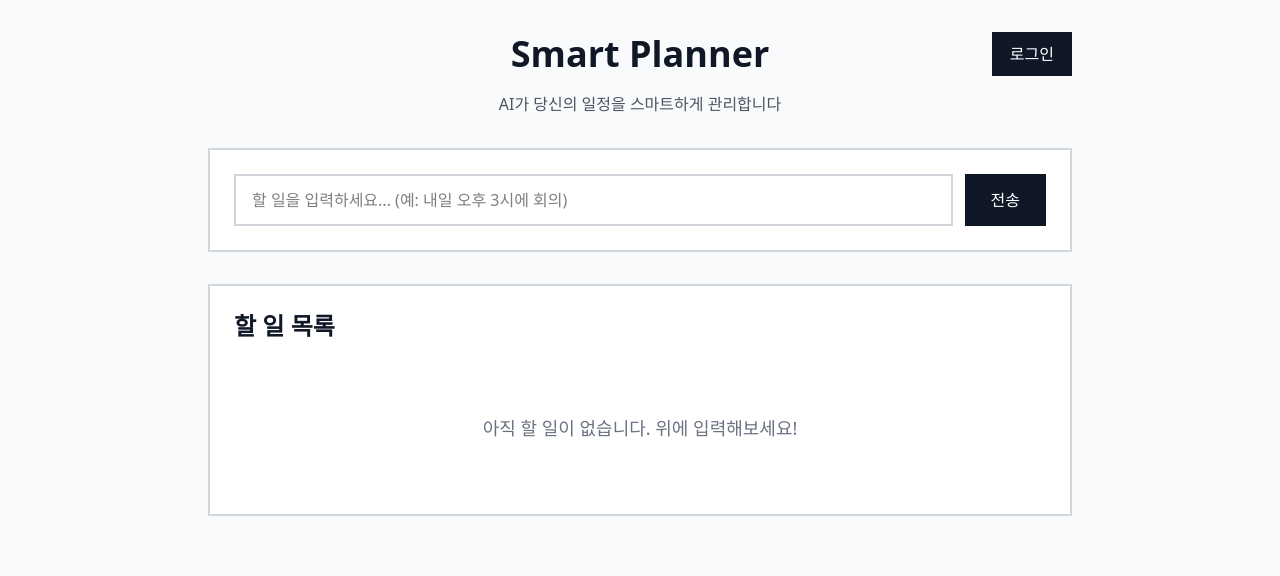
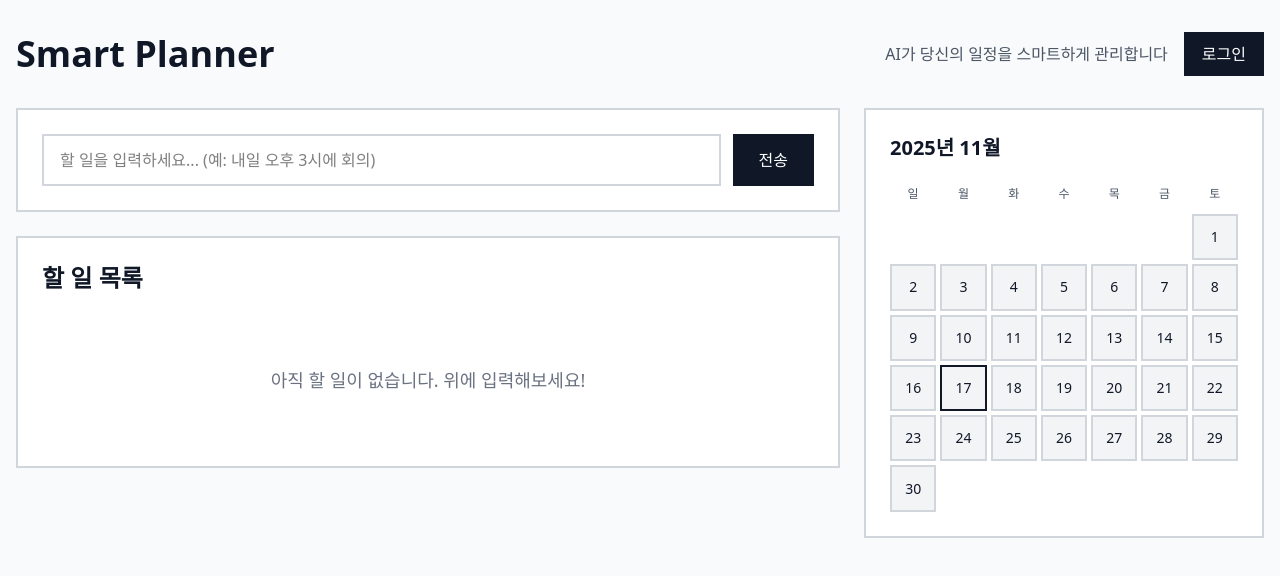
Before and after one commit to choi2j/smart-planner, a React (Vite) app in the folder front/: page / in a window 1280 px wide. Shown: the top 576 px of the page. Built offline with nearby package versions, Linux system fonts and the light colour scheme.

Commit message:
front page bug fix

```diff
--- a/front/src/App.tsx
+++ b/front/src/App.tsx
@@ -6,12 +6,12 @@ interface User {
 }
 
 interface Plan {
-	title: string | "";
-	description: string | "";
-	due_date: string | "";
-	due_time: string | "";
-	location: string | "";
-	priority: string | "";
+	title: string | "미정";
+	description: string | "미정";
+	due_date: string | "미정";
+	due_time: string | "미정";
+	location: string | "미정";
+	priority: string | "미정";
 	status: boolean;
 }
 
@@ -24,9 +24,11 @@ interface ApiResponse {
 function App() {
 	const [inputValue, setInputValue] = useState("");
 	const [save, setSave] = useState<Plan[]>([]);
-	const [sortOrder, setSortOrder] = useState<"date-asc" | "date-desc" | "none">("none");
+	const [sortOrder, setSortOrder] = useState<"date-asc" | "date-desc" | "priority" | "none">("none");
+	const [calendarSortOrder, setCalendarSortOrder] = useState<"priority" | "time" | "none">("none");
 	const [editingIndex, setEditingIndex] = useState<number | null>(null);
 	const [editValues, setEditValues] = useState<Plan | null>(null);
+	const [selectedDate, setSelectedDate] = useState<string | null>(null);
 
 	const [user, setUser] = useState<User | null>(null);
 	const [accessToken, setAccessToken] = useState<string | null>(null);
@@ -215,7 +217,19 @@ function App() {
 			if (!response.ok) throw new Error("Failed to load todos");
 
 			const todos: Plan[] = await response.json();
-			setSave(todos);
+
+			// Fill empty fields with "미정"
+			const processedTodos = todos.map(todo => ({
+				title: todo.title || "미정",
+				description: todo.description || "미정",
+				due_date: todo.due_date || "미정",
+				due_time: todo.due_time || "미정",
+				location: todo.location || "미정",
+				priority: todo.priority || "미정",
+				status: todo.status || false
+			}));
+
+			setSave(processedTodos);
 			console.log("Todos loaded successfully");
 		} catch (error) {
 			console.error("Failed to load todos:", error);
@@ -250,7 +264,18 @@ function App() {
 			console.log(data);
 			alert("데이터 전송 성공!");
 
-			setSave((prevSave) => [...prevSave, ...data.todos]);
+			// Fill empty fields with "미정"
+			const processedTodos = data.todos.map(todo => ({
+				title: todo.title || "미정",
+				description: todo.description || "미정",
+				due_date: todo.due_date || "미정",
+				due_time: todo.due_time || "미정",
+				location: todo.location || "미정",
+				priority: todo.priority || "미정",
+				status: todo.status || false
+			}));
+
+			setSave((prevSave) => [...prevSave, ...processedTodos]);
 			setInputValue("");
 		} catch (error) {
 			console.error(error);
@@ -301,10 +326,32 @@ function App() {
 		}
 	};
 
+	const getPriorityValue = (priority: string) => {
+		switch (priority.toLowerCase()) {
+			case "높음":
+			case "high":
+				return 3;
+			case "중간":
+			case "medium":
+				return 2;
+			case "낮음":
+			case "low":
+				return 1;
+			default:
+				return 0;
+		}
+	};
+
 	const getSortedPlans = () => {
 		if (sortOrder === "none") return save;
 
 		const sorted = [...save].sort((a, b) => {
+			if (sortOrder === "priority") {
+				const priorityA = getPriorityValue(a.priority);
+				const priorityB = getPriorityValue(b.priority);
+				return priorityB - priorityA; // Higher priority first
+			}
+
 			// Items without dates go to the end
 			if (!a.due_date && !b.due_date) return 0;
 			if (!a.due_date) return 1;
@@ -319,6 +366,32 @@ function App() {
 			} else {
 				return dateB.getTime() - dateA.getTime();
 			}
+		});
+
+		return sorted;
+	};
+
+	const getSortedCalendarTodos = (todos: Plan[]) => {
+		if (calendarSortOrder === "none") return todos;
+
+		const sorted = [...todos].sort((a, b) => {
+			if (calendarSortOrder === "priority") {
+				const priorityA = getPriorityValue(a.priority);
+				const priorityB = getPriorityValue(b.priority);
+				return priorityB - priorityA; // Higher priority first
+			}
+
+			if (calendarSortOrder === "time") {
+				// Items without time go to the end
+				if (!a.due_time && !b.due_time) return 0;
+				if (!a.due_time) return 1;
+				if (!b.due_time) return -1;
+
+				// Compare times
+				return a.due_time.localeCompare(b.due_time);
+			}
+
+			return 0;
 		});
 
 		return sorted;
@@ -376,6 +449,66 @@ function App() {
 		}
 	};
 
+	// Get todos by date
+	const getTodosByDate = (dateString: string) => {
+		return save.filter((todo) => todo.due_date === dateString);
+	};
+
+	// Get todo count for a specific date
+	const getTodoCountForDate = (dateString: string) => {
+		return getTodosByDate(dateString).length;
+	};
+
+	// Get intensity color based on todo count (like GitHub)
+	const getDateIntensityColor = (count: number, isSelected: boolean = false) => {
+		if (isSelected) {
+			return "bg-gray-900 text-white";
+		}
+		if (count === 0) return "bg-gray-100 text-gray-900";
+		if (count === 1) return "bg-green-200 text-gray-900";
+		if (count === 2) return "bg-green-400 text-gray-900";
+		if (count >= 3) return "bg-green-600 text-white";
+		return "bg-green-800 text-white";
+	};
+
+	// Generate calendar days for current month
+	const generateCalendarDays = () => {
+		const today = new Date();
+		const year = today.getFullYear();
+		const month = today.getMonth();
+
+		const firstDay = new Date(year, month, 1);
+		const lastDay = new Date(year, month + 1, 0);
+		const daysInMonth = lastDay.getDate();
+		const startingDayOfWeek = firstDay.getDay();
+
+		const days = [];
+
+		// Add empty cells for days before month starts
+		for (let i = 0; i < startingDayOfWeek; i++) {
+			days.push(null);
+		}
+
+		// Add actual days
+		for (let day = 1; day <= daysInMonth; day++) {
+			// Use local date string instead of ISO to avoid timezone issues
+			const dateString = `${year}-${String(month + 1).padStart(2, '0')}-${String(day).padStart(2, '0')}`;
+			const todayString = `${today.getFullYear()}-${String(today.getMonth() + 1).padStart(2, '0')}-${String(today.getDate()).padStart(2, '0')}`;
+			days.push({
+				day,
+				dateString,
+				isToday: dateString === todayString,
+			});
+		}
+
+		return days;
+	};
+
+	const getCurrentMonthYear = () => {
+		const today = new Date();
+		return `${today.getFullYear()}년 ${today.getMonth() + 1}월`;
+	};
+
 	if (isLoading) {
 		const hasHashParams = window.location.hash.includes("access_token");
 
@@ -430,9 +563,9 @@ function App() {
 				</div>
 			)}
 
-			<div className="container mx-auto px-4 py-8 max-w-4xl">
+			<div className="container mx-auto px-4 py-8 max-w-7xl">
 				{/* Header */}
-				<div className="text-center mb-8">
+				<div className="mb-8">
 					{window.location.hostname === "127.0.0.1" && (
 						<div className="mb-4 p-3 bg-white border-2 border-gray-900">
 							<p className="text-sm text-gray-900 font-medium">
@@ -446,9 +579,9 @@ function App() {
 					)}
 
 					<div className="flex items-center justify-between mb-4">
-						<div className="flex-1"></div>
 						<h1 className="text-4xl font-bold text-gray-900">Smart Planner</h1>
-						<div className="flex-1 flex justify-end">
+						<div className="flex items-center gap-4">
+							<p className="text-gray-600">AI가 당신의 일정을 스마트하게 관리합니다</p>
 							{user ? (
 								<div className="flex items-center gap-3">
 									<div className="text-right">
@@ -471,14 +604,17 @@ function App() {
 							)}
 						</div>
 					</div>
-					<p className="text-gray-600">AI가 당신의 일정을 스마트하게 관리합니다</p>
 					{user && (
-						<p className="text-sm text-gray-500 mt-2">자동 저장 활성화</p>
+						<p className="text-sm text-gray-500">자동 저장 활성화</p>
 					)}
 				</div>
 
+				{/* Two Column Layout */}
+				<div className="grid grid-cols-1 lg:grid-cols-3 gap-6">
+					{/* Left Column - Input and AI Results */}
+					<div className="lg:col-span-2 space-y-6">
 						{/* Input Section */}
-				<div className="bg-white border-2 border-gray-300 p-6 mb-8">
+						<div className="bg-white border-2 border-gray-300 p-6">
 							<div className="flex flex-col sm:flex-row gap-3">
 								<input
 									type="text"
@@ -497,7 +633,7 @@ function App() {
 							</div>
 						</div>
 
-				{/* Plans Section */}
+						{/* AI Results Section */}
 						<div className="bg-white border-2 border-gray-300 p-6">
 					<div className="flex items-center justify-between mb-6 flex-wrap gap-3">
 						<h3 className="text-2xl font-bold text-gray-900">
@@ -510,12 +646,13 @@ function App() {
 										<label className="text-sm text-gray-700 font-medium">정렬:</label>
 										<select
 											value={sortOrder}
-											onChange={(e) => setSortOrder(e.target.value as "date-asc" | "date-desc" | "none")}
+											onChange={(e) => setSortOrder(e.target.value as "date-asc" | "date-desc" | "priority" | "none")}
 											className="bg-transparent text-sm font-medium text-gray-900 focus:outline-none cursor-pointer"
 										>
 											<option value="none">기본</option>
 											<option value="date-asc">날짜 오름차순</option>
 											<option value="date-desc">날짜 내림차순</option>
+											<option value="priority">우선순위</option>
 										</select>
 									</div>
 									<span className="px-3 py-1 bg-white border-2 border-gray-900 text-gray-900 text-sm font-medium">
@@ -692,6 +829,134 @@ function App() {
 					)}
 						</div>
 					</div>
+
+					{/* Right Column - Calendar and Selected Date Todos */}
+					<div className="lg:col-span-1 space-y-6">
+						{/* Calendar Section */}
+						<div className="bg-white border-2 border-gray-300 p-6">
+							<h3 className="text-xl font-bold text-gray-900 mb-4">{getCurrentMonthYear()}</h3>
+
+							{/* Calendar Grid */}
+							<div className="grid grid-cols-7 gap-1">
+								{/* Day Headers */}
+								{['일', '월', '화', '수', '목', '금', '토'].map((day) => (
+									<div key={day} className="text-center text-xs font-medium text-gray-600 py-2">
+										{day}
+									</div>
+								))}
+
+								{/* Calendar Days */}
+								{generateCalendarDays().map((day, index) => {
+									if (!day) {
+										return <div key={`empty-${index}`} className="aspect-square" />;
+									}
+
+									const todoCount = getTodoCountForDate(day.dateString);
+									const isSelected = selectedDate === day.dateString;
+
+									return (
+										<button
+											key={day.dateString}
+											onClick={() => setSelectedDate(day.dateString)}
+											className={`aspect-square border-2 flex items-center justify-center text-sm font-medium transition-colors ${
+												isSelected
+													? 'border-gray-900'
+													: day.isToday
+													? 'border-gray-900'
+													: 'border-gray-300 hover:border-gray-900'
+											} ${getDateIntensityColor(todoCount, isSelected)}`}
+											title={`${day.day}일 - ${todoCount}개의 할 일`}
+										>
+											{day.day}
+										</button>
+									);
+								})}
+							</div>
+						</div>
+
+						{/* Selected Date Todos */}
+						{selectedDate && (
+							<div className="bg-white border-2 border-gray-300 p-6">
+								<div className="flex items-center justify-between mb-4">
+									<h3 className="text-xl font-bold text-gray-900">
+										{formatDate(selectedDate)}
+									</h3>
+									{getTodosByDate(selectedDate).length > 0 && (
+										<div className="flex items-center gap-2 bg-white px-2 py-1 border-2 border-gray-300">
+											<label className="text-xs text-gray-700 font-medium">정렬:</label>
+											<select
+												value={calendarSortOrder}
+												onChange={(e) => setCalendarSortOrder(e.target.value as "priority" | "time" | "none")}
+												className="bg-transparent text-xs font-medium text-gray-900 focus:outline-none cursor-pointer"
+											>
+												<option value="none">기본</option>
+												<option value="time">시간순</option>
+												<option value="priority">우선순위</option>
+											</select>
+										</div>
+									)}
+								</div>
+
+								{getTodosByDate(selectedDate).length === 0 ? (
+									<p className="text-gray-500 text-center py-8">
+										이 날짜에 할 일이 없습니다.
+									</p>
+								) : (
+									<div className="space-y-3 max-h-[400px] overflow-y-auto">
+										{getSortedCalendarTodos(getTodosByDate(selectedDate)).map((todo, index) => (
+											<div
+												key={index}
+												className={`border-2 border-gray-300 p-3 ${
+													todo.status ? 'opacity-50' : ''
+												}`}
+											>
+												<div className="flex items-start gap-2">
+													<input
+														type="checkbox"
+														checked={todo.status}
+														onChange={() => {
+															const globalIndex = save.findIndex((t) => t === todo);
+															handleToggleStatus(globalIndex);
+														}}
+														className="mt-1 w-4 h-4 border-2 border-gray-400 cursor-pointer"
+													/>
+													<div className="flex-1">
+														<h4 className={`font-semibold text-gray-900 ${todo.status ? 'line-through' : ''}`}>
+															{todo.title}
+														</h4>
+														{todo.description && (
+															<p className={`text-sm text-gray-600 mt-1 ${todo.status ? 'line-through' : ''}`}>
+																{todo.description}
+															</p>
+														)}
+														<div className="flex items-center gap-2 mt-2 text-xs">
+															{todo.due_time && (
+																<span className="px-2 py-1 border border-gray-300 text-gray-900">
+																	{formatTime(todo.due_time)}
+																</span>
+															)}
+															{todo.location && (
+																<span className="px-2 py-1 border border-gray-300 text-gray-900">
+																	{todo.location}
+																</span>
+															)}
+															{todo.priority && (
+																<span className={`px-2 py-1 border text-xs font-medium ${getPriorityColor(todo.priority)}`}>
+																	{todo.priority}
+																</span>
+															)}
+														</div>
+													</div>
+												</div>
+											</div>
+										))}
+									</div>
+								)}
+							</div>
+						)}
+					</div>
+				</div>
+			</div>
 		</div>
 	);
 }
```
Lines whose indentation alone changed are shown as unchanged.
